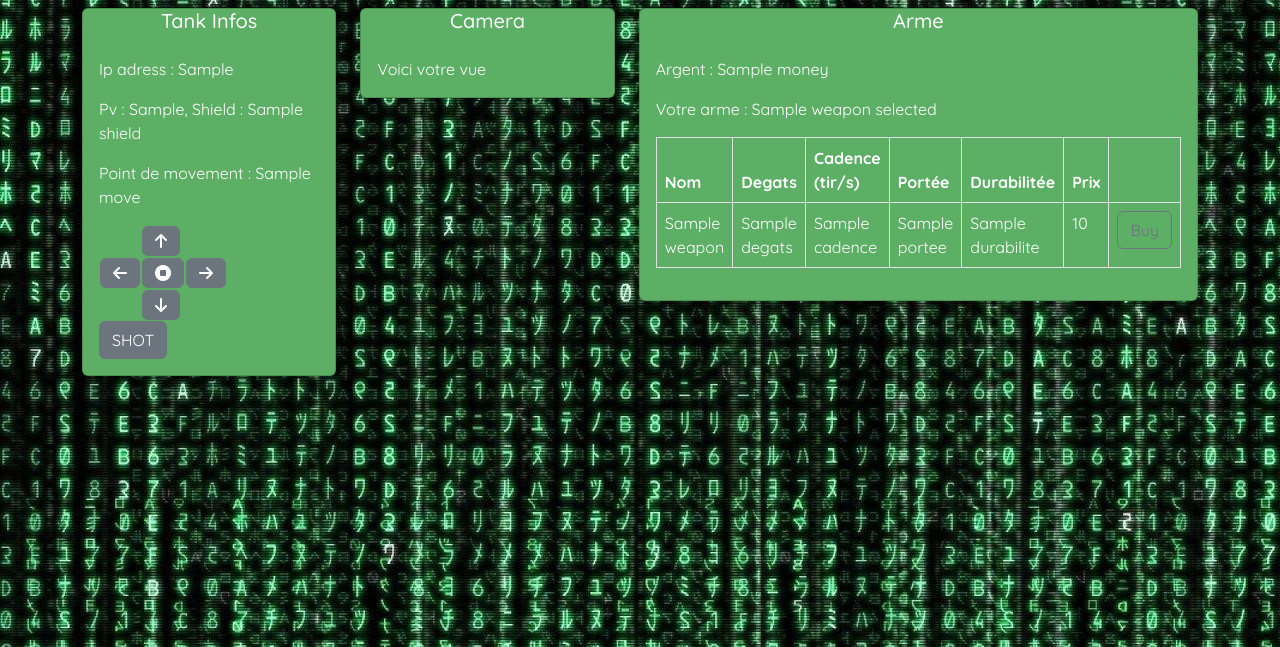
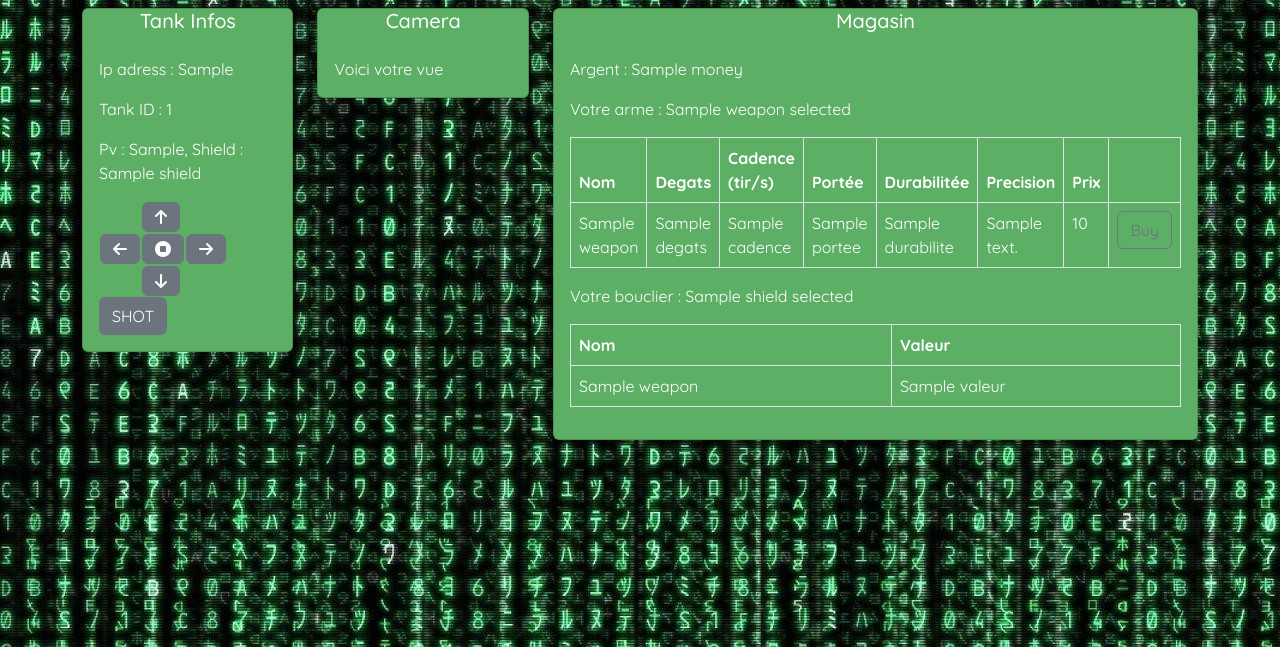
Before and after one commit to Lexis08/houseOfTanks, a Django app: template templates/combat.html in a window 1280 px wide. Shown: the part 48-695 px from the top of the page. Run offline with Django 4.2, Linux system fonts and the light colour scheme; the template is opened without the code that fills it: most values are stand-ins (such as "Sample title", 1, 10 or a date in 2020); some libraries are stand-ins or nearby versions.

Commit message:
Version 0.1.1.3 TID

```diff
--- a/houseOfTanks/views/log_views.py
+++ b/houseOfTanks/views/log_views.py
@@ -15,11 +15,13 @@ class LogView(TemplateView):
 
         # Parametre
         username = request.POST.get('username')
-        ip = request.POST.get('ip')
+        ip_adress = request.POST.get('ip_adress')
+        tid = request.POST.get('tid')
 
         # response = HttpResponse('hello')
         response = redirect("/combat")
         response.set_cookie("username", username)
-        response.set_cookie("ip", ip)
+        response.set_cookie("ip_adress", ip_adress)
+        response.set_cookie("tid", tid)
 
         return response
--- a/templates/combat.html
+++ b/templates/combat.html
@@ -13,7 +13,7 @@
 </head>
 <body>
 <header>
-    <h1 class="text-center">House of tanks : {{ username }}</h1>
+    <h1 class="text-center">House of tanks : {{ tank.username }}</h1>
 </header>
 <div class="container">
     <div class="row">
@@ -21,9 +21,9 @@
             <div class="card center">
                 <h5 class="card-title text-center">Tank Infos</h5>
                 <div class="card-body">
-                    <p class="card-text">Ip adress : {{ ip }}</p>
+                    <p class="card-text">Ip adress : {{ tank.ip_adress }}</p>
+                    <p class="card-text">Tank ID : {{ tank.tid }}</p>
                     <p class="card-text">Pv : {{ tank.pv }}, Shield : {{ tank.shield }}</p>
-                    <p class="card-text">Point de movement : {{ tank.move }}</p>
                     <table>
                         <tbody>
                         <tr>
@@ -86,9 +86,11 @@
         </div>
         <div class="col">
             <div class="card">
-                <h5 class="card-title text-center">Arme</h5>
+                <h5 class="card-title text-center">Magasin</h5>
                 <div class="card-body">
+                    <!--Argent-->
                     <p>Argent : {{ tank.money }}</p>
+                    <!--Arme-->
                     <p>Votre arme : {{ tank.weapon_selected.nom }}</p>
                     <table class="table table-bordered">
                         <thead>
@@ -98,6 +100,7 @@
                             <th>Cadence (tir/s)</th>
                             <th>Portée</th>
                             <th>Durabilitée</th>
+                            <th>Precision</th>
                             <th>Prix</th>
                             <th></th>
                         </tr>
@@ -110,6 +113,7 @@
                                 <td>{{ weapon.cadence }}</td>
                                 <td>{{ weapon.portee }}</td>
                                 <td>{{ weapon.durabilite }}</td>
+                                <td>{{ weapon.precision }}</td>
                                 <td>{{ weapon.price }}</td>
                                 <td>
                                     {% if weapon.nom != tank.weapon_selected.nom %}
@@ -127,6 +131,24 @@
                         {% endfor %}
                         </tbody>
                     </table>
+                    <!--Bouclier-->
+                    <p>Votre bouclier : {{ tank.shield_selected.nom }}</p>
+                        <table class="table table-bordered">
+                            <thead>
+                            <tr>
+                                <th>Nom</th>
+                                <th>Valeur</th>
+                            </tr>
+                            </thead>
+                            <tbody>
+                            {% for weapon in tank.weapon_list %}
+                                <tr>
+                                    <td>{{ weapon.nom }}</td>
+                                    <td>{{ weapon.valeur }}</td>
+                                </tr>
+                            {% endfor %}
+                            </tbody>
+                        </table>
                 </div>
             </div>
         </div>
--- a/templates/log.html
+++ b/templates/log.html
@@ -24,7 +24,10 @@
                     <input  name="username" type="text" required> <i>Username</i>
                 </div>
                 <div class="inputBox">
-                    <input name="ip" type="text" required><i>Key</i>
+                    <input name="ip_adress" type="text" required><i>IP Adress</i>
+                </div>
+                <div class="inputBox">
+                    <input  name="tid" type="text" required> <i>Tank ID</i>
                 </div>
                 <div class="inputBox">
                     <input type="submit" value="Login">
```
Also changed, not shown: houseOfTanks/views/combat_views.py (+9 -7 lines).
